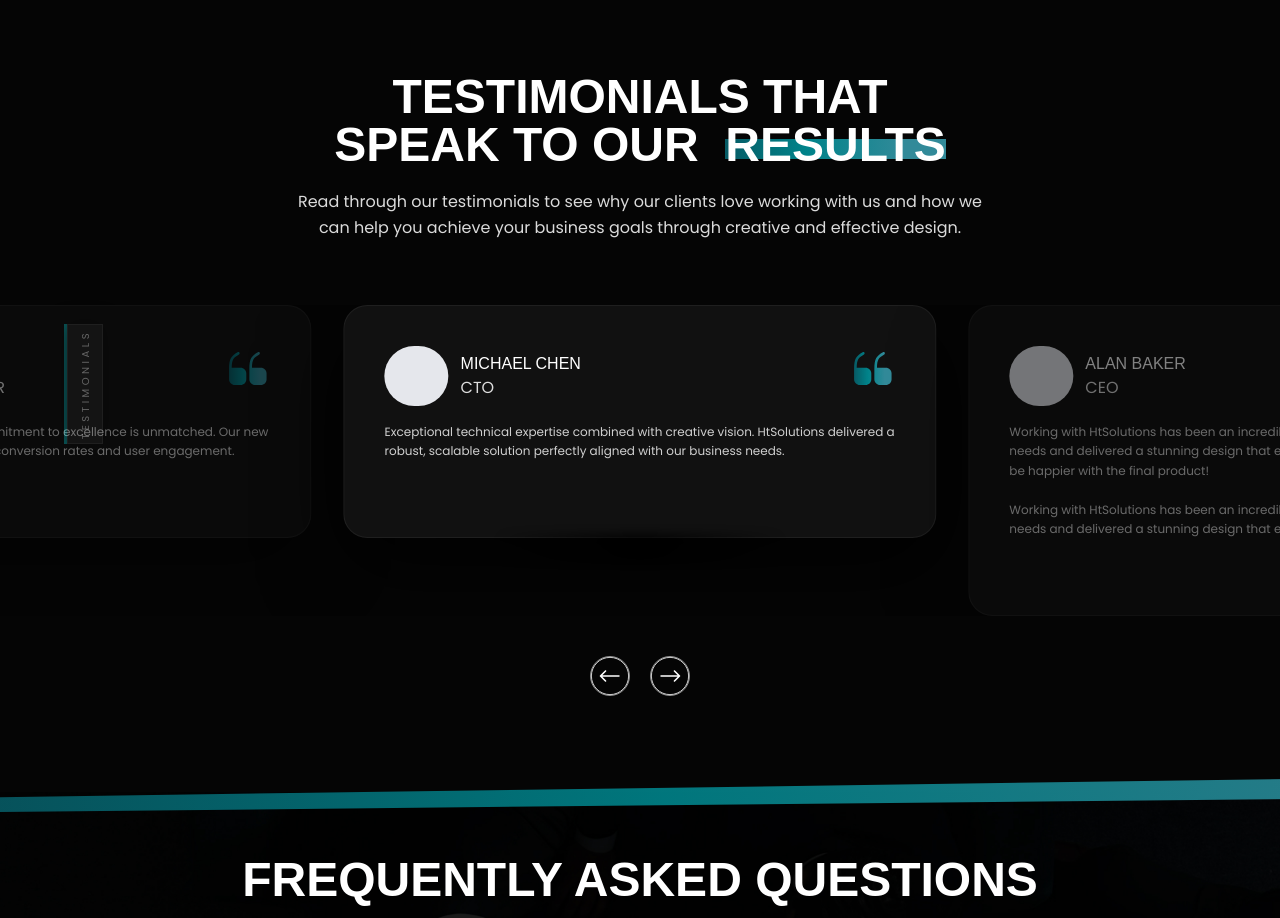
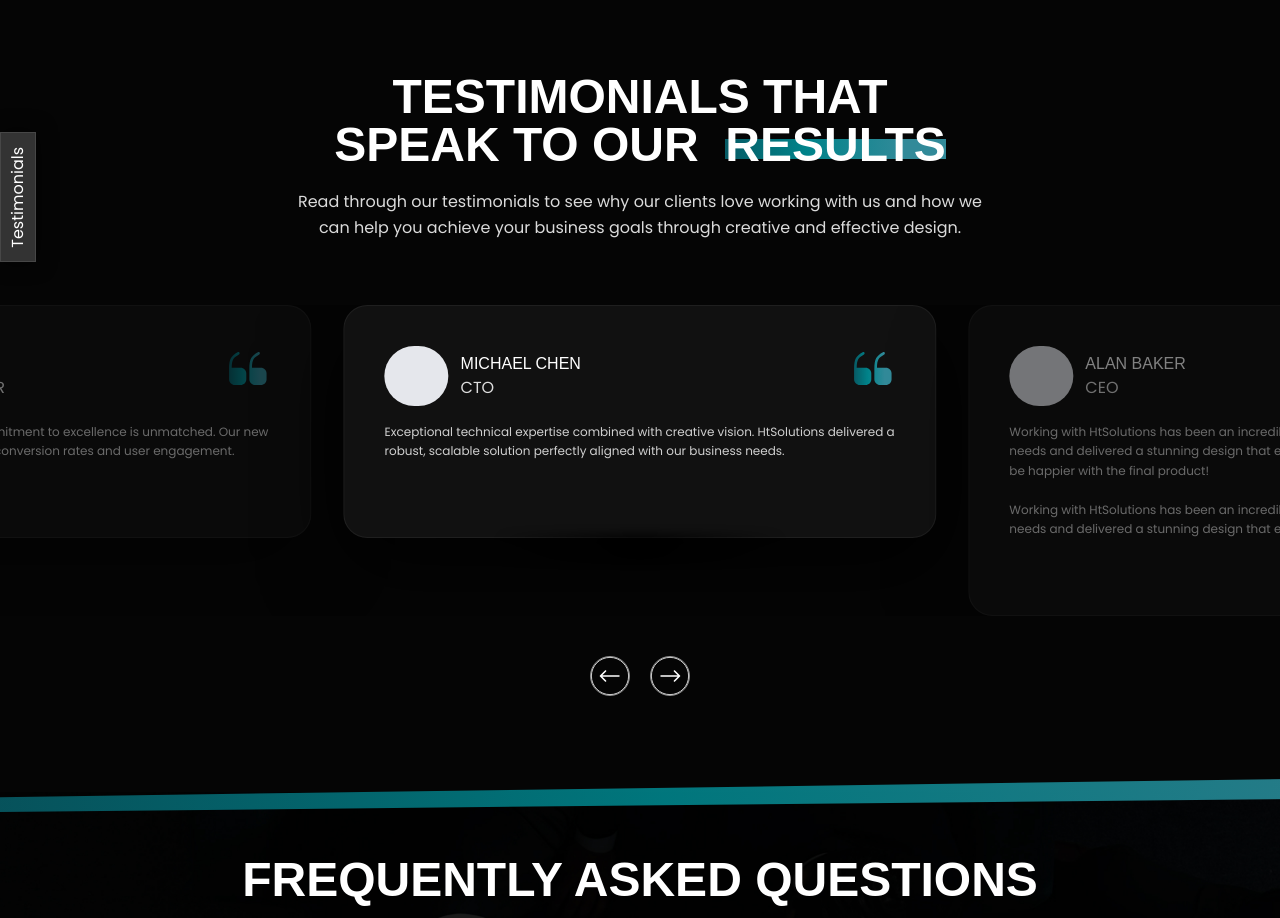
Before and after one commit to faseeh-htsols/htsols, a Next.js app: page / in a window 1280 px wide. Shown: the part 4660-5578 px from the top of the page. Built offline with nearby package versions, Linux system fonts and the light colour scheme; a web font is replaced by a local one.

Commit message:
testimonials changes

```diff
--- a/src/views/home/TestimonialsSection.tsx
+++ b/src/views/home/TestimonialsSection.tsx
@@ -85,14 +85,14 @@ const TestimonialsSection = () => {
       ></div>
 
       {/* vertical label on the left */}
-      <div className="hidden lg:block absolute left-16 top-1/2 -translate-y-1/2">
+      <div className="hidden lg:block absolute left-0 top-[27%] -translate-y-1/2">
         <div className="flex">
           {/* teal strip */}
-          <div className="w-[3px] bg-[#00A1A5]" />
+          {/* <div className="w-[3px] bg-[#00A1A5]" /> */}
           {/* label */}
-          <div className="h-[120px] w-[36px] bg-[#181818] border border-white/10 flex items-center justify-center shadow-[0_0_20px_rgba(0,0,0,0.7)]">
-            <span className="text-[10px] tracking-[0.35em] text-white/70 [writing-mode:vertical-rl] rotate-180">
-              TESTIMONIALS
+          <div className="h-[130px] w-[36px] bg-[#333333] border border-white/10 flex items-center justify-center shadow-[0_0_20px_rgba(0,0,0,0.7)]">
+            <span className=" text-white [writing-mode:vertical-rl] rotate-180">
+              Testimonials
             </span>
           </div>
         </div>
```
